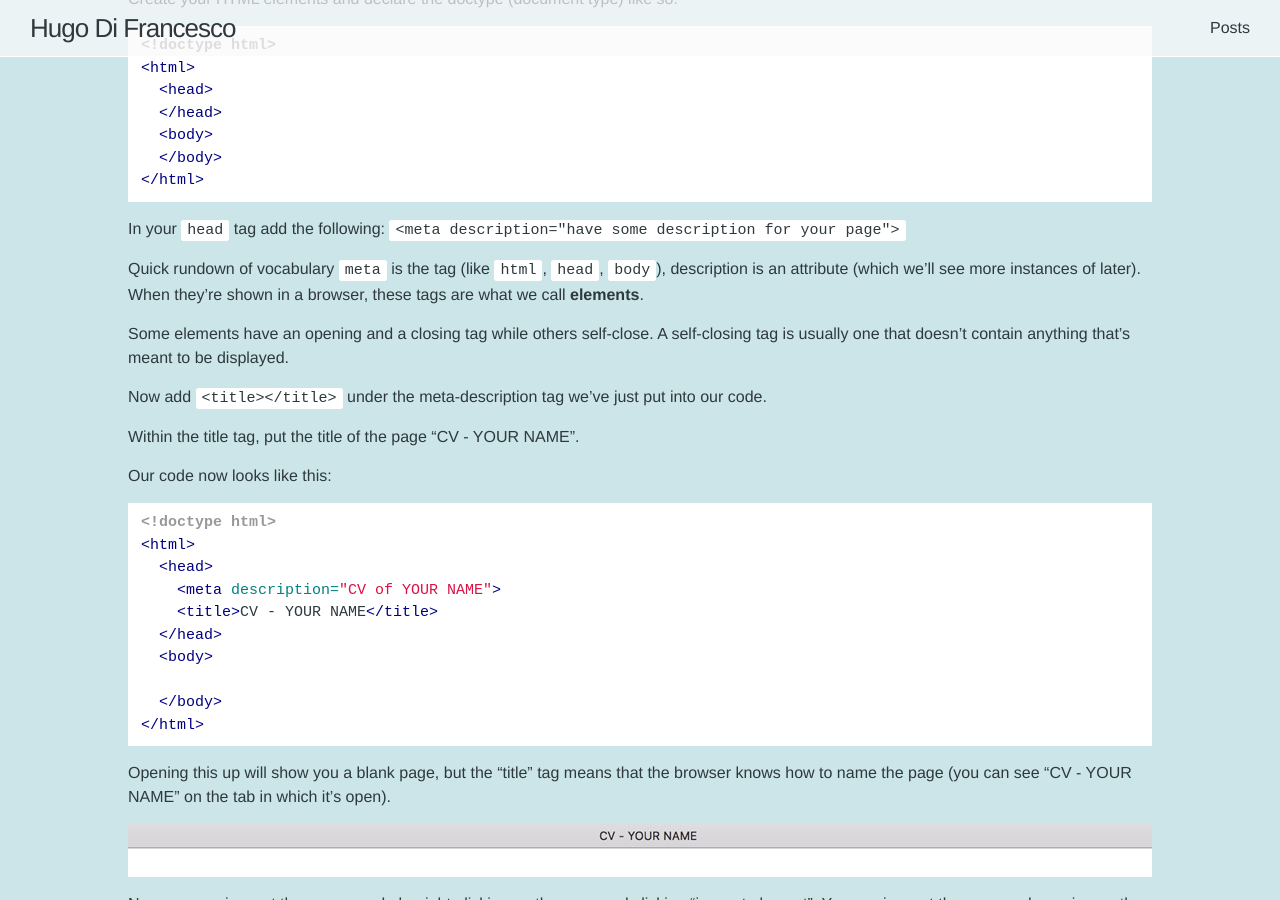
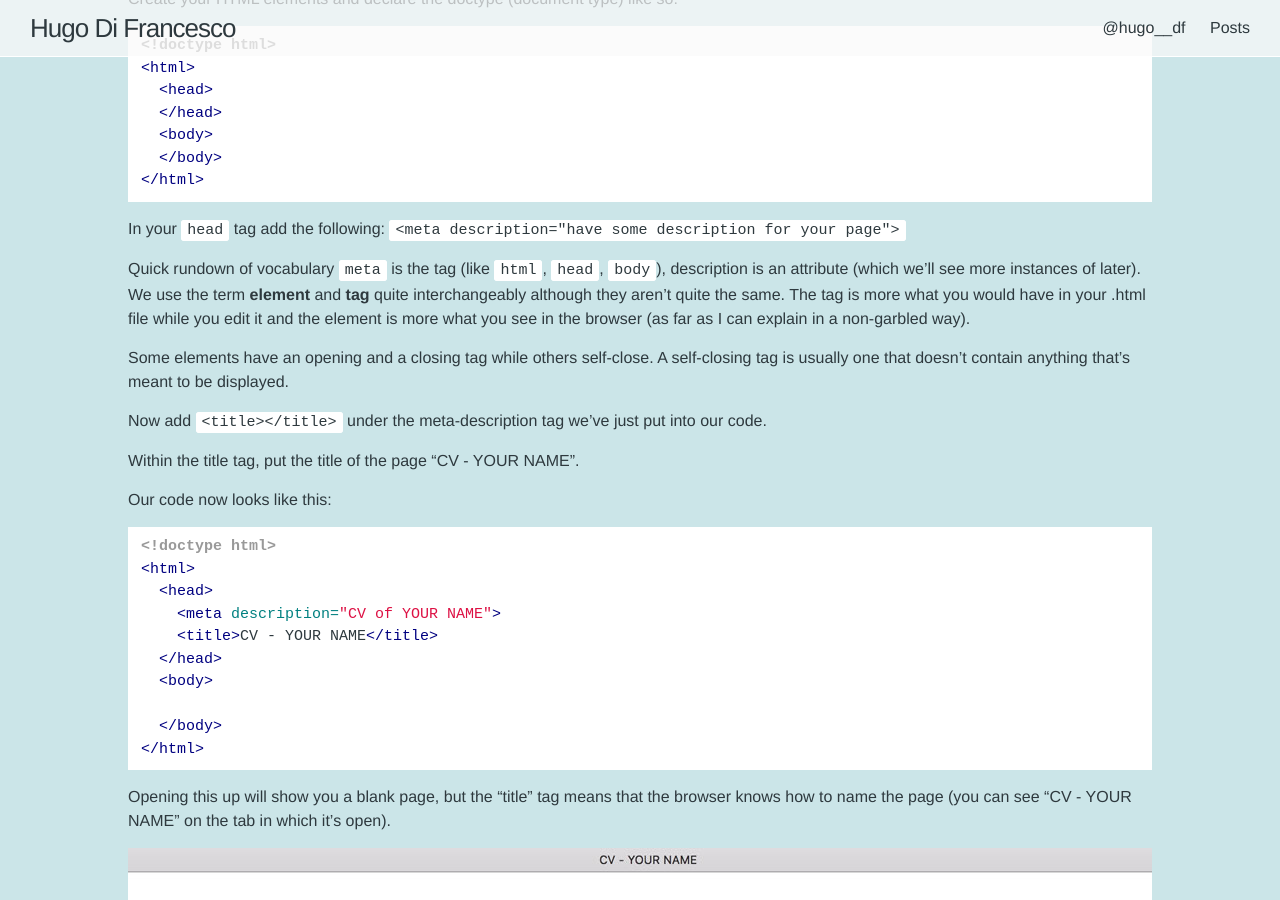
Before and after one commit to HugoDF/HugoDF.github.io, a Jekyll site: the page built from _posts/2015-10-10-tutorial.md, in a window 1280 px wide and 900 px high, scrolled down 377 px. Built offline with Jekyll 4.4.1, drawn with Linux system fonts in a browser that asks for light colours; Markdown is read by kramdown in place of the engine named in the settings.

Commit message:
update the header, index.html and tutorial post

```diff
--- a/_includes/header.html
+++ b/_includes/header.html
@@ -13,6 +13,7 @@
       </a>
 
       <div class="trigger">
+        <a class="page-link" href="http://twitter.com/intent/follow?user_id=2603804084">@hugo__df</a>
         {% for page in site.pages %}
           {% if page.title %}
           <a class="page-link" href="{{ page.url | prepend: site.baseurl }}">{{ page.title }}</a>
--- a/_posts/2015-10-10-tutorial.md
+++ b/_posts/2015-10-10-tutorial.md
@@ -23,7 +23,7 @@ Create your HTML elements and declare the doctype (document type) like so:
 
 In your `head` tag add the following: `<meta description="have some description for your page">`
 
-Quick rundown of vocabulary `meta` is the tag (like `html`, `head`, `body`), description is an attribute (which we'll see more instances of later). When they're shown in a browser, these tags are what we call **elements**.
+Quick rundown of vocabulary `meta` is the tag (like `html`, `head`, `body`), description is an attribute (which we'll see more instances of later). We use the term **element** and **tag** quite interchangeably although they aren't quite the same. The tag is more what you would have in your .html file while you edit it and the element is more what you see in the browser (as far as I can explain in a non-garbled way).
 
 Some elements have an opening and a closing tag while others self-close. A self-closing tag is usually one that doesn't contain anything that's meant to be displayed.
 
--- a/index.html
+++ b/index.html
@@ -5,7 +5,7 @@ layout: default
 <div class="home">
   <div class="hero-section">
     <a class="tagline avatar-container" href="http://twitter.com/hugo__df" target="_blank"><img class="avatar" src="/img/square.png"/></a>
-    <a class="tagline" href="http://medium.com/@hugo__df" target="_blank">Any stack, any language, anywhere: code is code.</a>
+    <a class="tagline" href="http://medium.com/@hugo__df" target="_blank">My Medium Blog:<br/>Any stack, any language, anywhere: code is code.</a>
     <a class="tagline" href="mailto:hdifrancesco@gmail.com">hdifrancesco@gmail.com</a>
   </div>
   <div class="grid">
```
